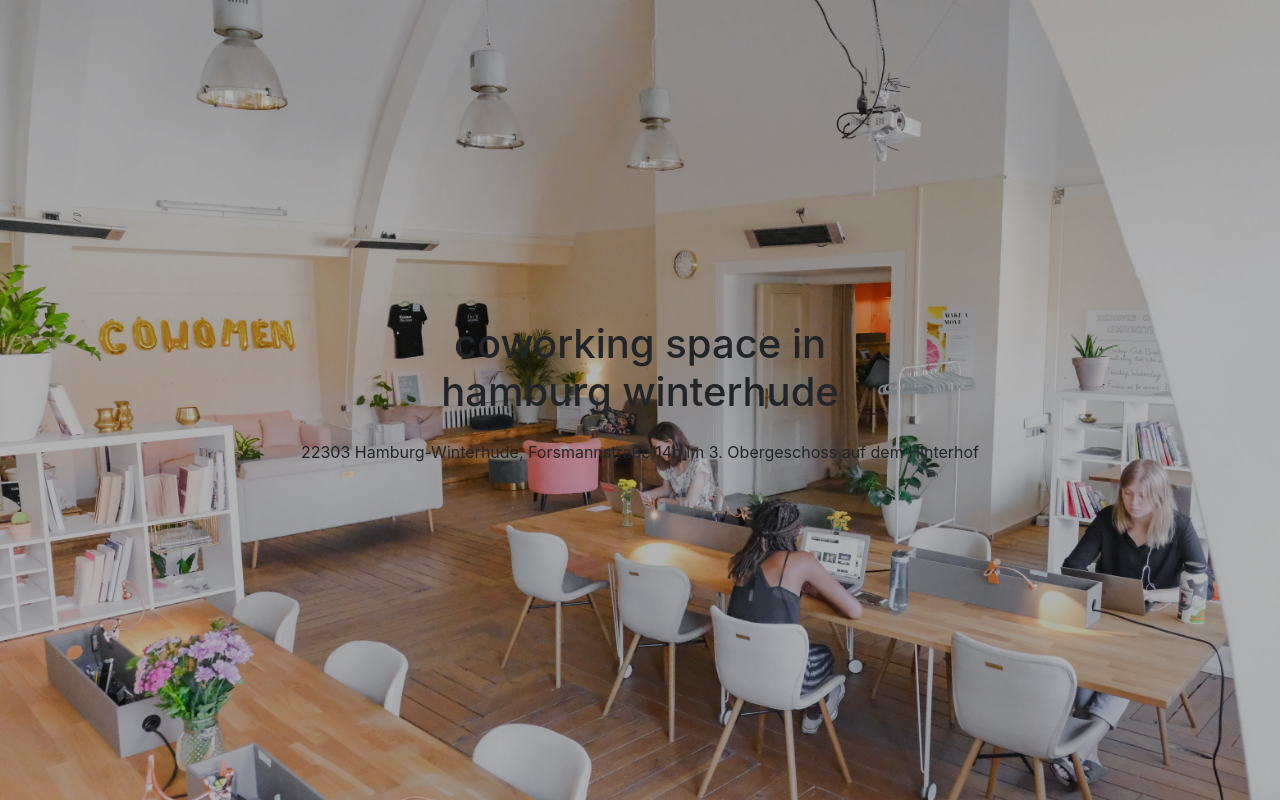
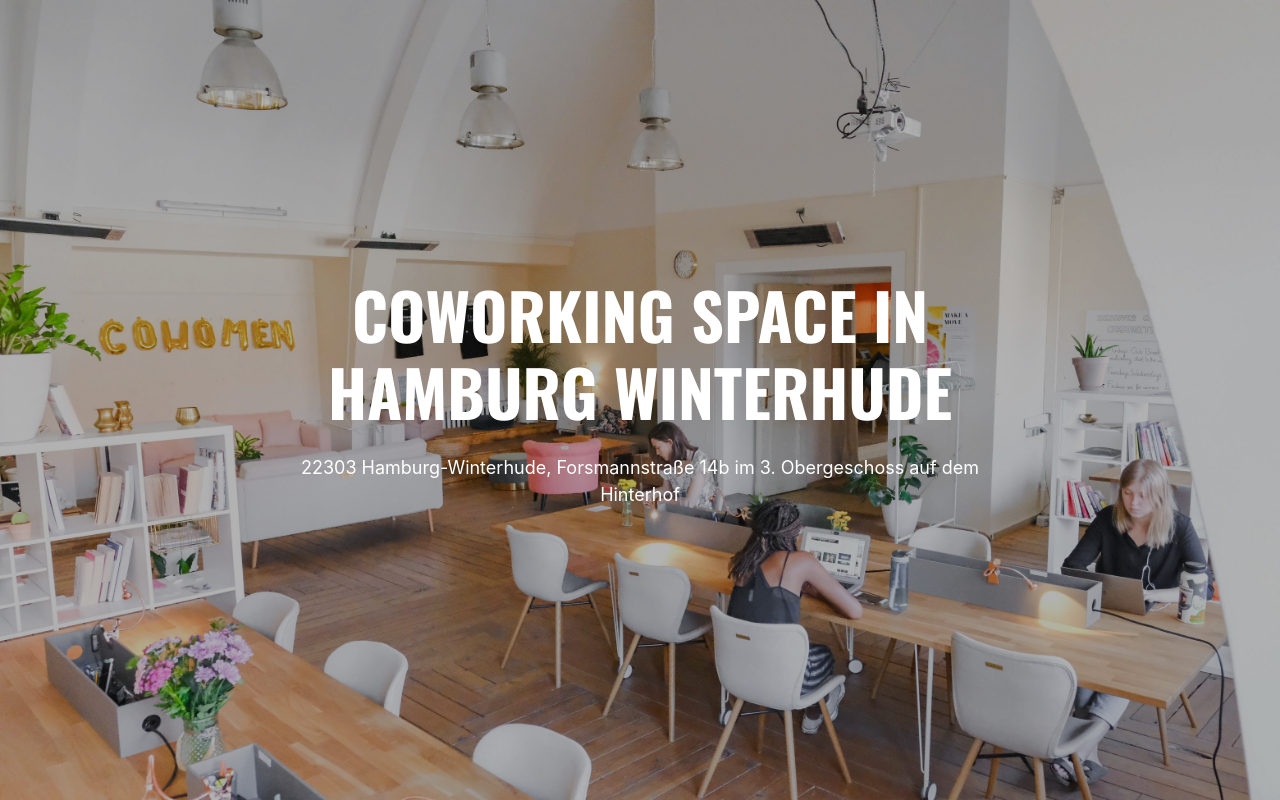
Before and after one commit to Hensga/coworkspace-landing, a website: page dist/index.html in a window 1280 px wide. Drawn offline with nearby package versions, Linux system fonts and the light colour scheme.

Commit message:
Styled the title

```diff
--- a/scss/landingpage-block.scss
+++ b/scss/landingpage-block.scss
@@ -19,4 +19,16 @@
     min-height: 600px;
     height: calc(100vh);
   }
+  .my-title {
+    color: $White;
+    font-family: $Oswald;
+    font-size: $big-heading !important;
+    font-weight: 700;
+    text-transform: uppercase;
+  }
+
+  .title-paragraph {
+    color: $White;
+    font-size: $paragraph;
+  }
 }
```
Also changed, not shown: dist/css/main.css, dist/index.html.
